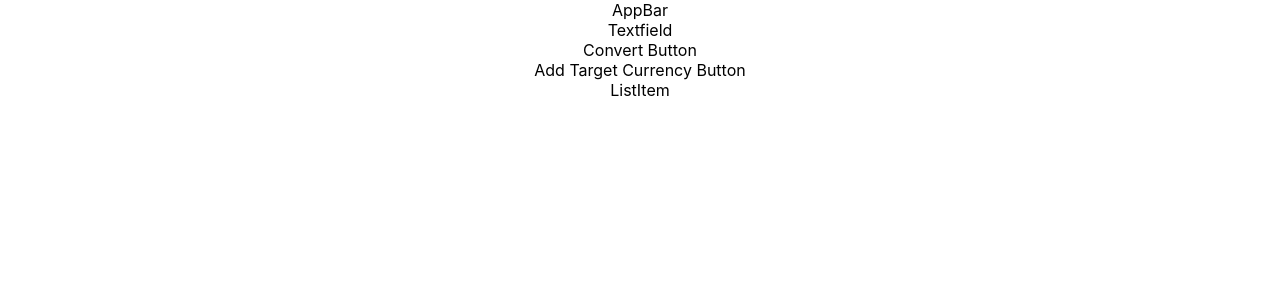
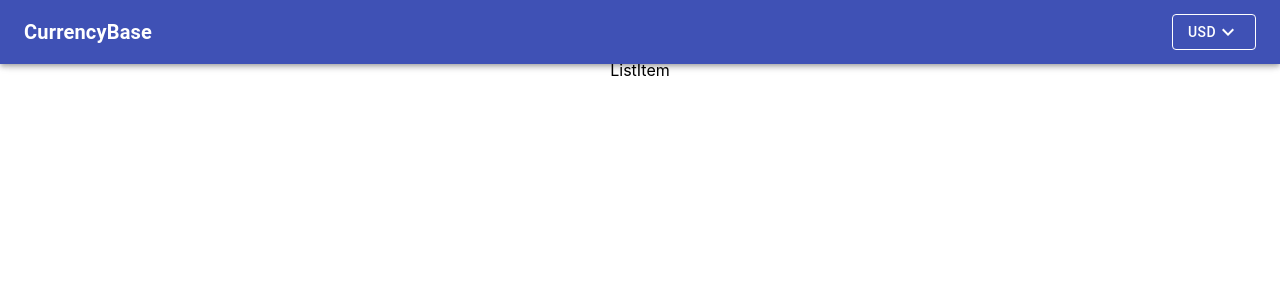
Before and after one commit to rapiddeveloper/currencyConverter, a React (Create React App) app: page / in a window 1280 px wide. Shown: the top 300 px of the page. Built offline with nearby package versions, Linux system fonts and the light colour scheme.

Commit message:
appbar-added

```diff
--- a/package.json
+++ b/package.json
@@ -4,6 +4,7 @@
   "private": true,
   "dependencies": {
     "@material-ui/core": "^4.11.4",
+    "@material-ui/icons": "^4.11.2",
     "@testing-library/jest-dom": "^5.11.4",
     "@testing-library/react": "^11.1.0",
     "@testing-library/user-event": "^12.1.10",
--- a/src/App.tsx
+++ b/src/App.tsx
@@ -1,13 +1,48 @@
+import { createStyles, makeStyles, Theme } from '@material-ui/core';
+import AppBar from '@material-ui/core/AppBar';
+import Button from '@material-ui/core/Button';
+import Toolbar from '@material-ui/core/Toolbar';
+import Typography from '@material-ui/core/Typography';
+import KeyboardArrowDownIcon from '@material-ui/icons/KeyboardArrowDown';
 import React from 'react';
 //import logo from './logo.svg';
 import './App.css';
 
+const useStyles = makeStyles((theme: Theme)=>(
+  createStyles({
+     subtitle1: {
+       marginRight: 'auto',
+       fontWeight: 600,
+       fontSize: 20
+     },
 
+     surfaceColor: {
+       color: 'white'
+     },
+
+     outlined: {
+       border: '1px solid white'
+     }
+  })
+))
 
 function App() {
+
+  const classes = useStyles()
+
   return (
     <div className="App">
-      <div>AppBar</div>
+      <AppBar>
+        <Toolbar>
+          <Typography variant="subtitle1" classes={{subtitle1: classes.subtitle1}}>
+            CurrencyBase
+          </Typography>
+          <Button variant="outlined" className={`${classes.surfaceColor} ${classes.outlined}`}>
+            USD
+            <KeyboardArrowDownIcon/>
+          </Button>
+        </Toolbar>
+      </AppBar>
       <div>
         <div>Textfield</div>
         <div>Convert Button</div>
```
Also changed, not shown: 2 other files (tests, documents, lock files or other folders).
